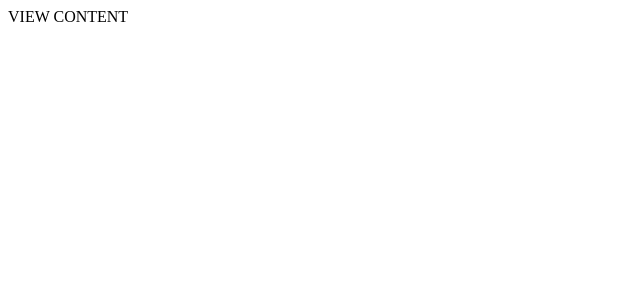
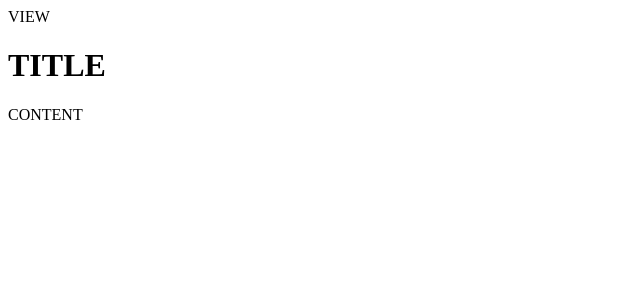
Before and after one commit to Bluesman66/viewcontent, an Angular app: page / in a window 1280 px wide. Shown: the top 300 px of the page, without its empty margins (0-640 px from the left). Built offline with nearby package versions, Linux system fonts and the light colour scheme.

Commit message:
rich content

```diff
--- a/src/app/app.component.html
+++ b/src/app/app.component.html
@@ -1,3 +1,4 @@
 <app-item>
-  CONTENT
+  <h1>TITLE</h1>
+  <main>CONTENT</main>
 </app-item>
--- a/src/app/item/item.component.html
+++ b/src/app/item/item.component.html
@@ -1 +1,2 @@
-VIEW <ng-content></ng-content>
+VIEW
+<ng-content></ng-content>
```
